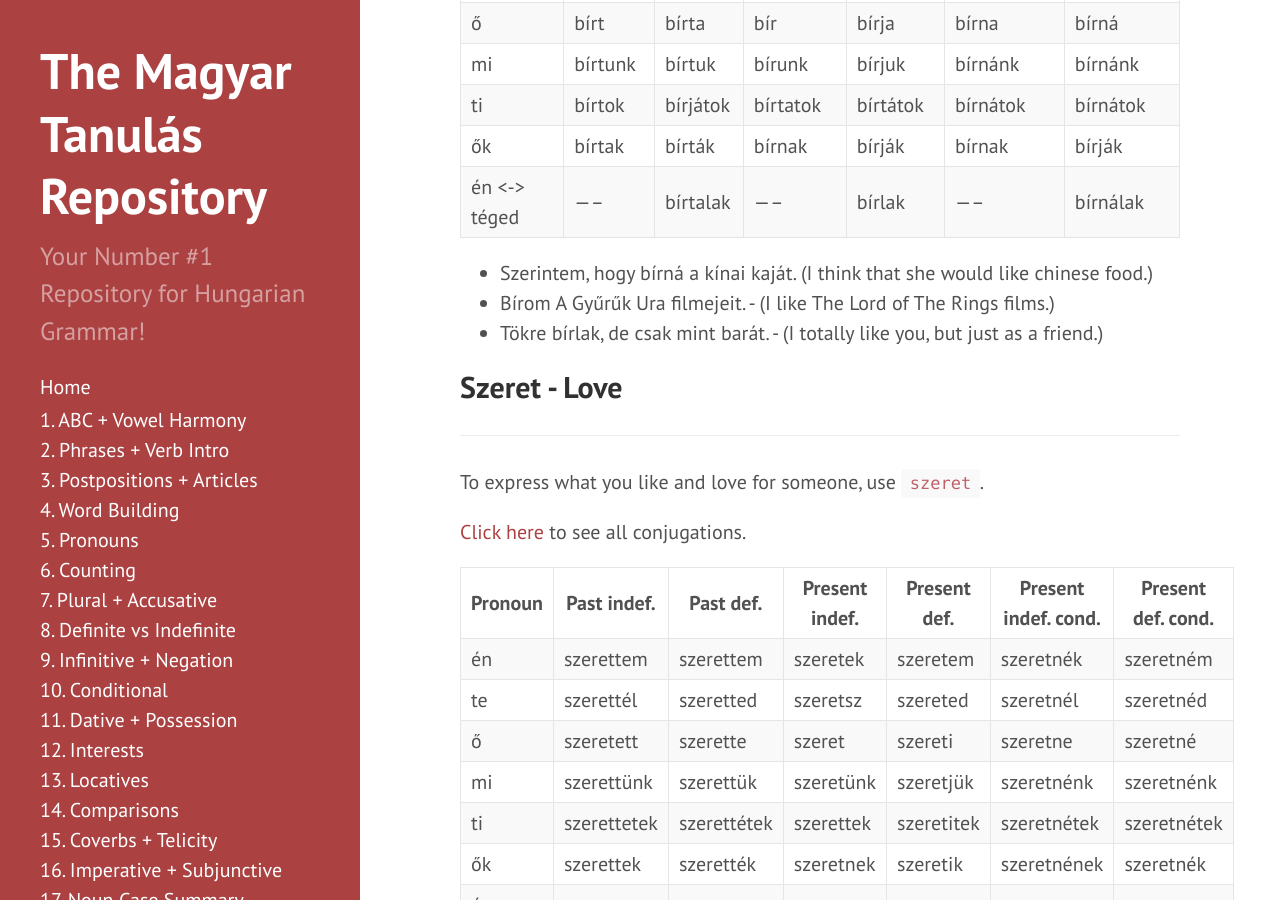
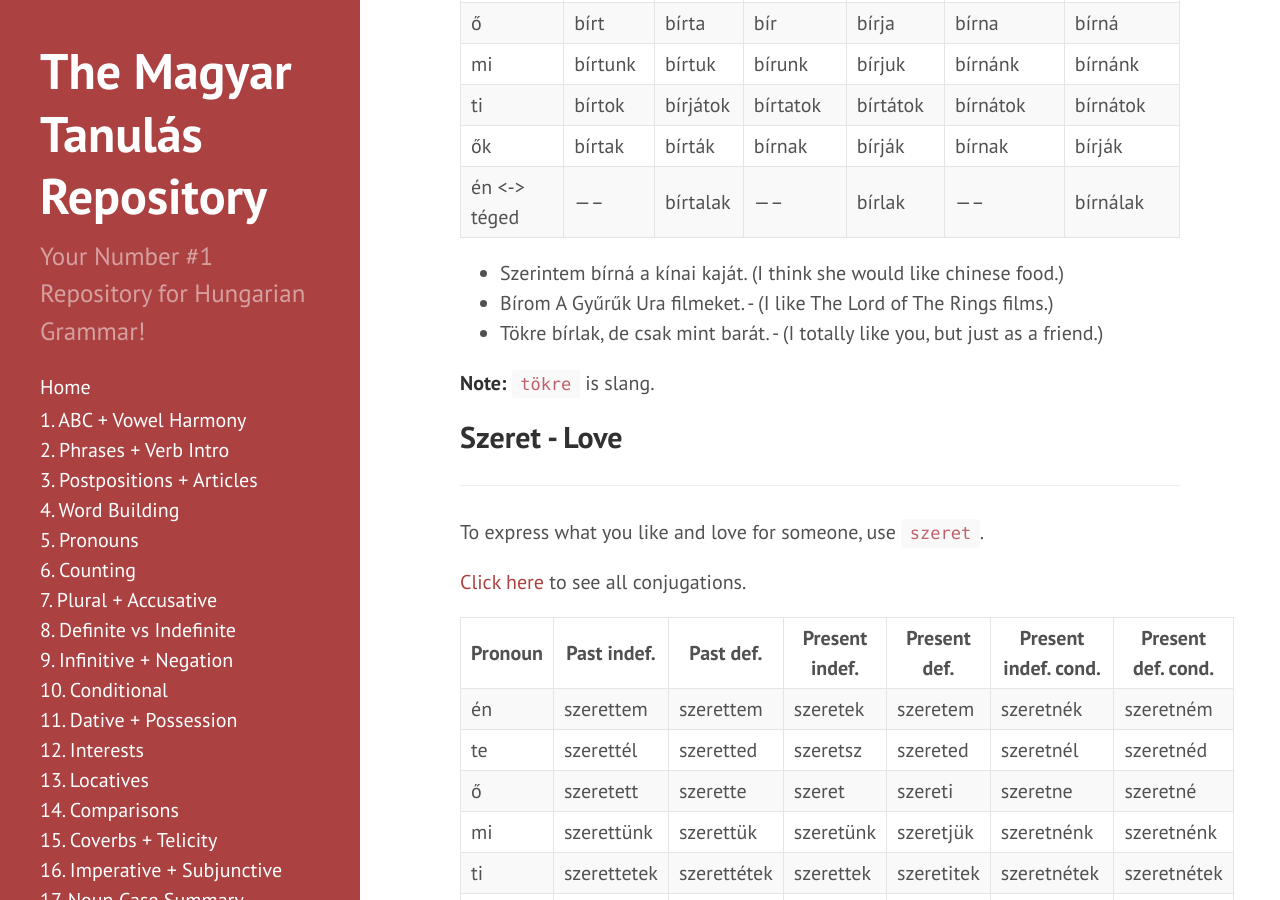
Before and after one commit to Magyartanulas/magyartanulas.github.io, a Jekyll site: the page built from interests.md, in a window 1280 px wide and 900 px high, scrolled down 5343 px. Built offline with Jekyll 4.4.1, drawn with Linux system fonts in a browser that asks for light colours; Markdown is read by kramdown in place of the engine named in the settings; some of the changed text lies outside the part shown.

Commit message:
Update interests.md

```diff
--- a/interests.md
+++ b/interests.md
@@ -144,9 +144,11 @@
 | ők            | bírtak      | bírták    | bírnak         | bírják       | bírnak               | bírják             |
 | én <-> téged  | -----       | bírtalak  | -----          | bírlak       | -----                | bírnálak           |
 
-* Szerintem, hogy bírná a kínai kaját. (I think that she would like chinese food.)
-* Bírom A Gyűrűk Ura filmejeit. - (I like The Lord of The Rings films.)
+* Szerintem bírná a kínai kaját. (I think she would like chinese food.)
+* Bírom A Gyűrűk Ura filmeket. - (I like The Lord of The Rings films.)
 * Tökre bírlak, de csak mint barát. - (I totally like you, but just as a friend.)
+
+**Note:** `tökre` is slang.
 
 ## Szeret - Love
 ---
@@ -211,5 +213,11 @@
 * Drágám - (My precious)
 * Édesem - (My sweet)
 * Kedvesem - (My dear)
-* Szivem - (My heart)
+* Szívem - (My heart)
 * Szerelmem - (My love)
+
+---
+
+### Yet to Learn
+
+* `bele-` is a [coverb](https://magyartanulas.github.io/coverbs_telicity/)
```
Also changed, not shown: other parts of interests.md (+3 -3 lines).
